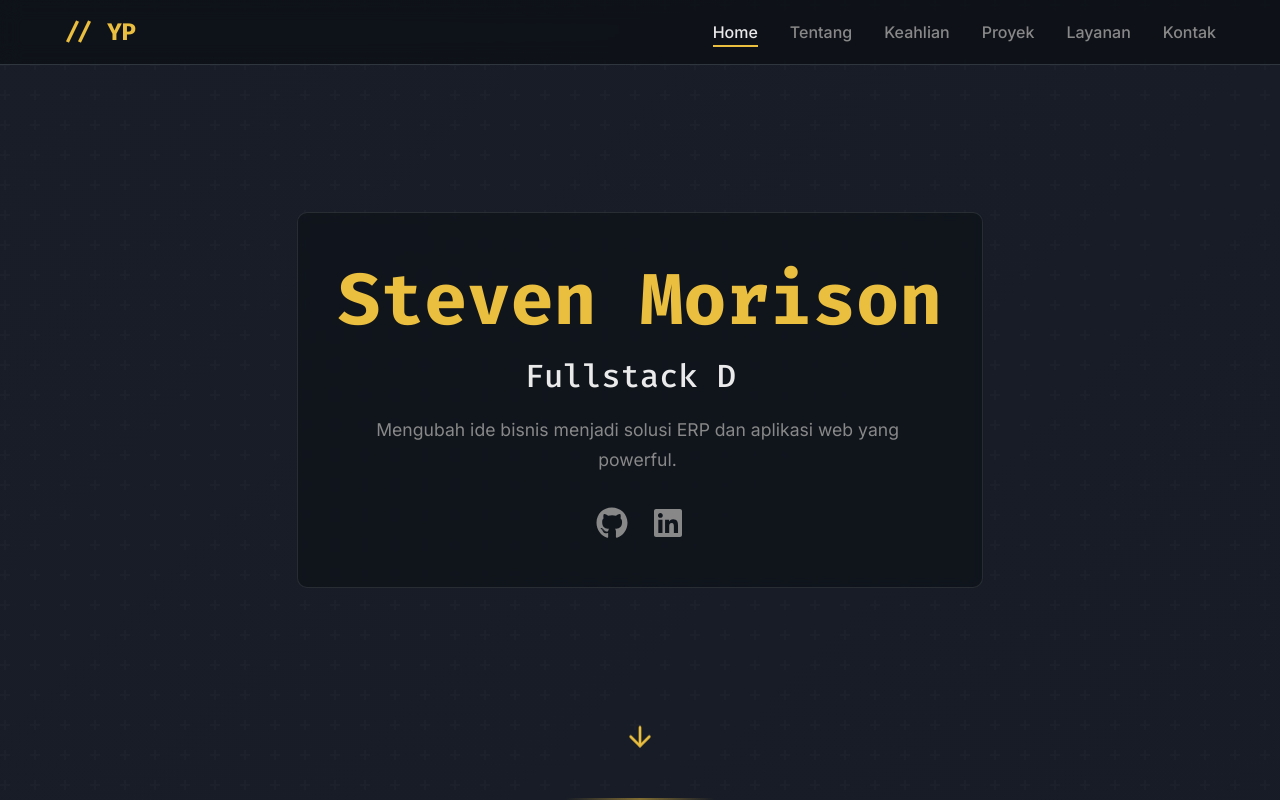
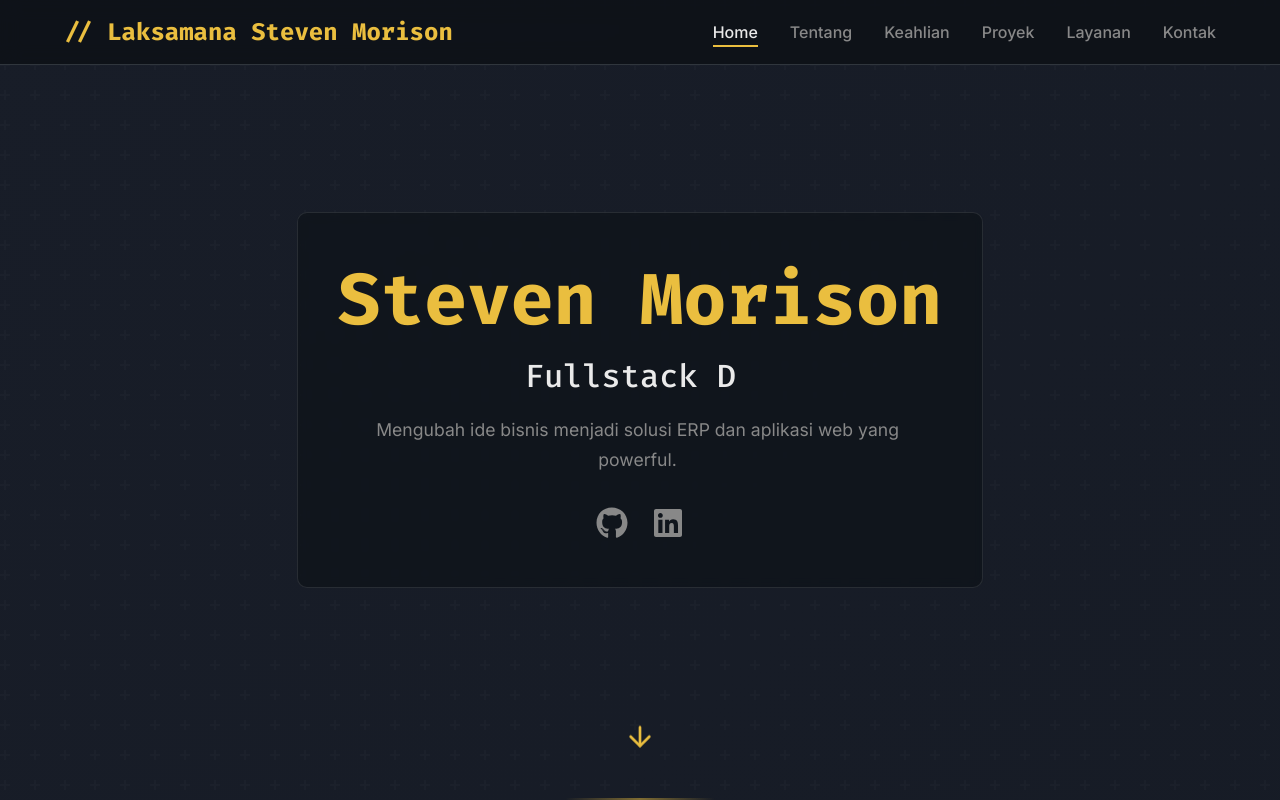
Before and after one commit to stevencodelab/portfolio, a React (Vite) app: page / in a window 1280 px wide. Shown: the top 800 px of the page. Built offline with nearby package versions, Linux system fonts and the light colour scheme.

Commit message:
Update Navbar.jsx

```diff
--- a/src/components/Navbar.jsx
+++ b/src/components/Navbar.jsx
@@ -95,7 +95,7 @@ const Navbar = () => {
     <>
       <nav className="navbar">
         <div className="navbar-logo">
-          <Link to="hero" smooth={true} duration={500}>// YP</Link>
+          <Link to="hero" smooth={true} duration={500}>// Laksamana Steven Morison</Link>
         </div>
         {!isMobile && (
           <ul className="navbar-links">
```
